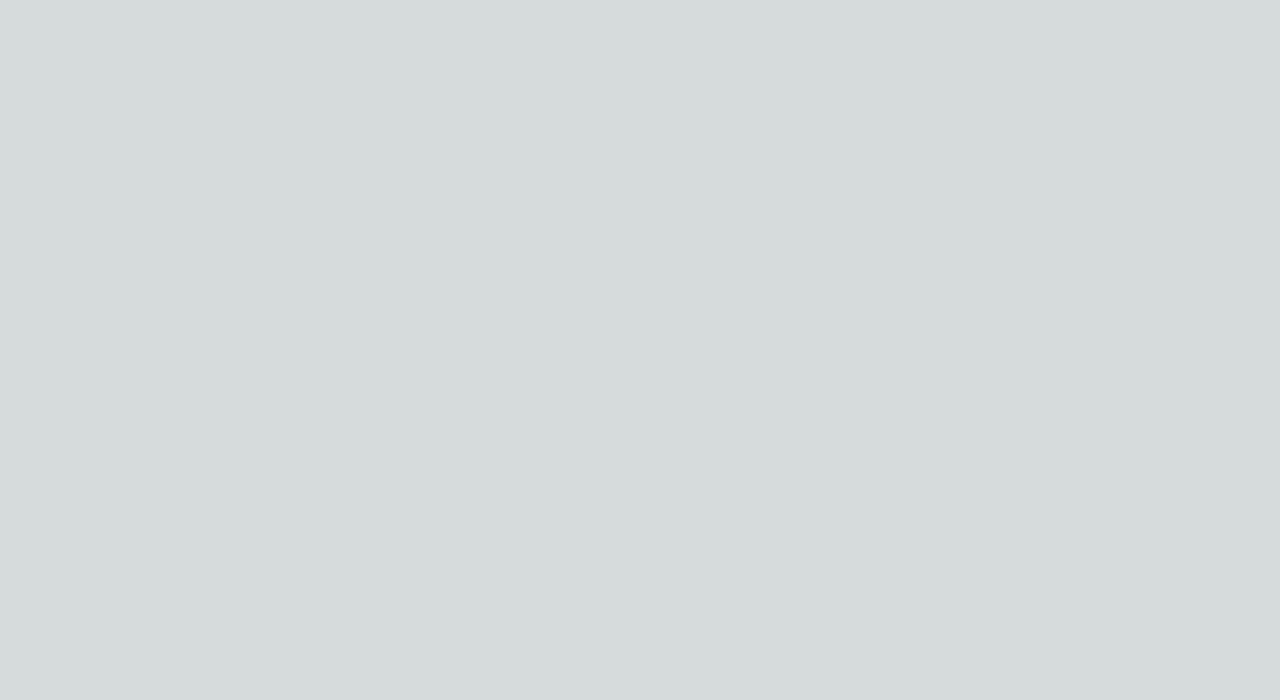
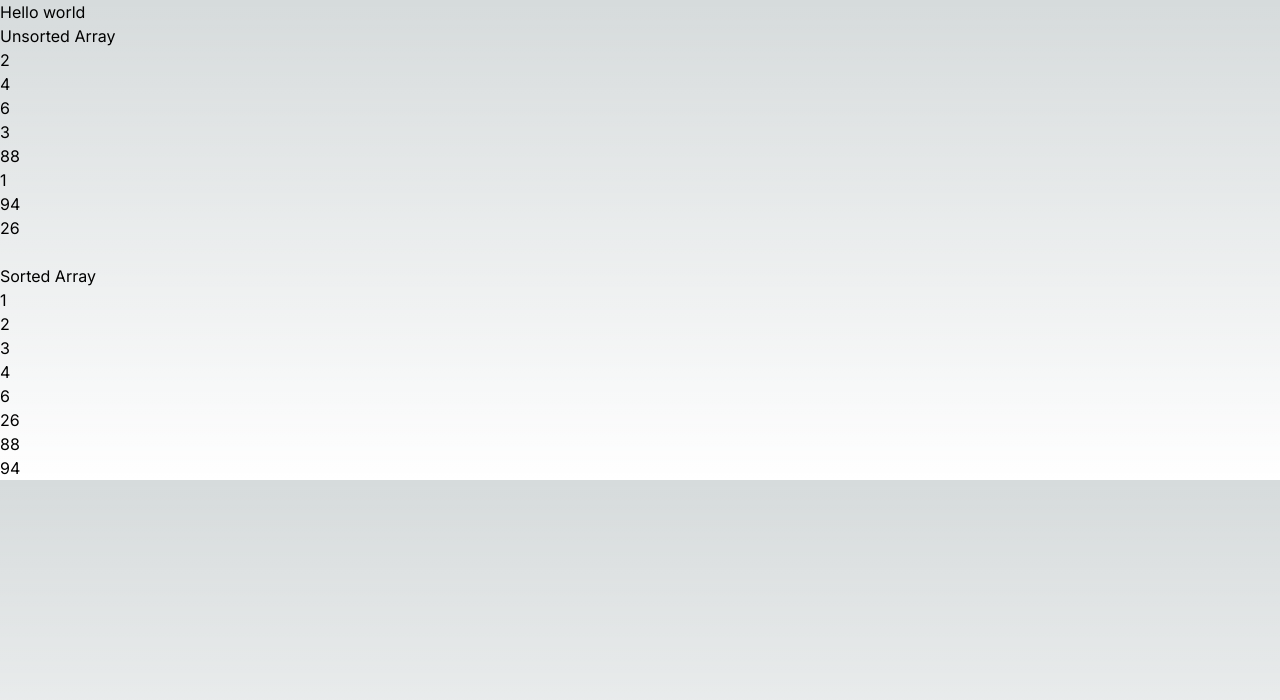
Before and after one commit to yablochko8/algo-visualize, a Next.js app: page / in a window 1280 px wide. Shown: the top 700 px of the page. Built offline with nearby package versions, Linux system fonts and the light colour scheme.

Commit message:
simple bubbleSort

```diff
--- a/src/algorithms/bubbleSort.ts
+++ b/src/algorithms/bubbleSort.ts
@@ -1,4 +1,4 @@
-const bubbleSort = (arr: number[]) => {
+export const bubbleSort = (arr: number[]): number[] => {
   const newArray = [...arr];
   let swapped = false;
 
@@ -16,7 +16,10 @@ const bubbleSort = (arr: number[]) => {
     }
   }
 
-  if (!swapped) {
-    console.log("sorted");
+  if (swapped) {
+    const newNewArray = bubbleSort(newArray);
+    return newNewArray;
   }
+
+  return newArray;
 };
--- a/src/app/page.tsx
+++ b/src/app/page.tsx
@@ -6,11 +6,25 @@
 //
 //
 
-
+import { bubbleSort } from "../algorithms/bubbleSort"
 
 export default function Home() {
+  const startingArray = [2, 4, 6, 3, 88, 1, 94, 26]
+
+  const sortedArray = bubbleSort(startingArray)
   return (
     <div>
+      <h1> Hello world</h1>
+      <h2>Unsorted Array</h2>
+      {startingArray.map((num) => {
+        return <span key={num}> {num} <br /> </span>
+      })}
+      <br />
+
+      <h2>Sorted Array</h2>
+      {sortedArray.map((num) => {
+        return <span key={num}>{num} <br /></span>
+      })}
 
     </div>
   );
```
